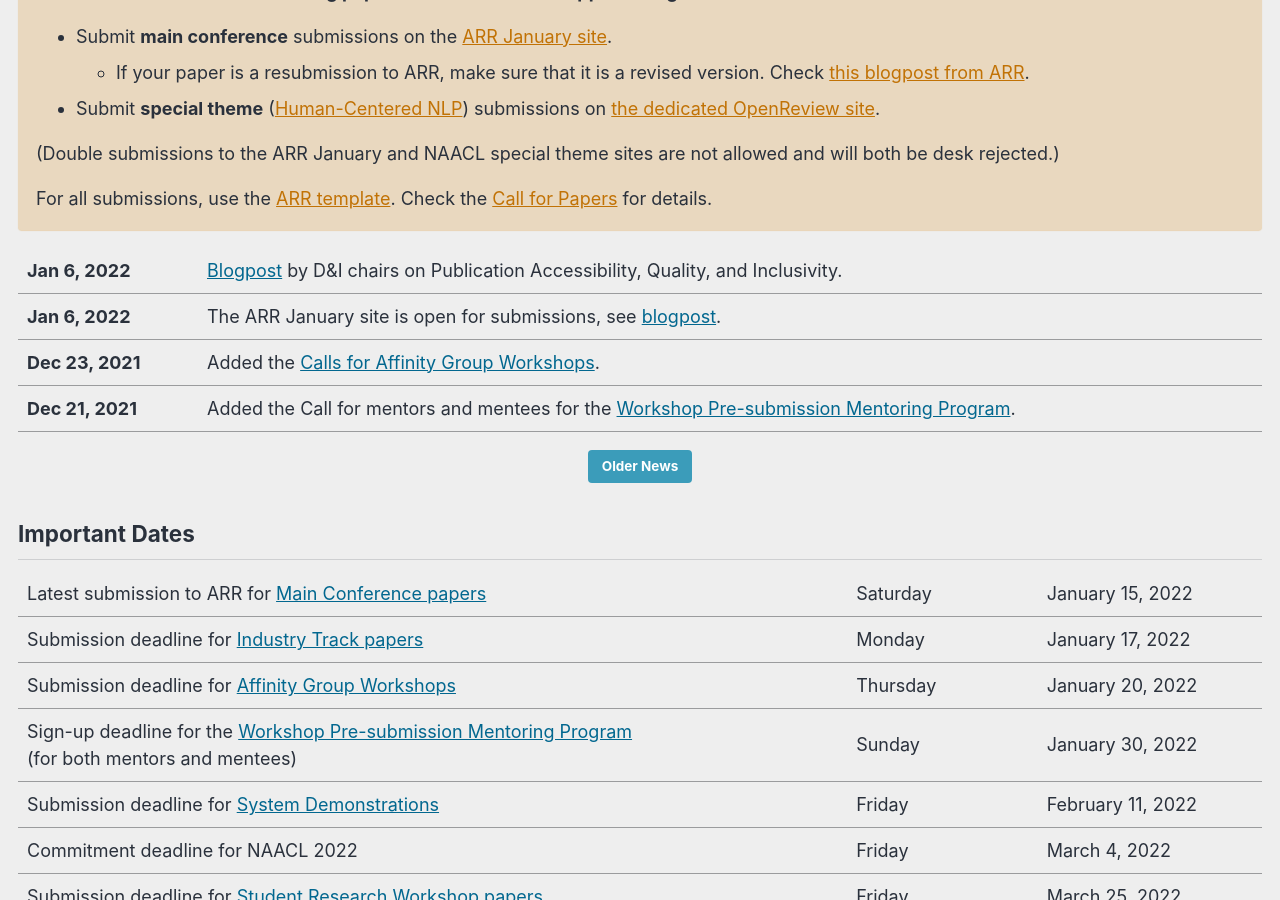
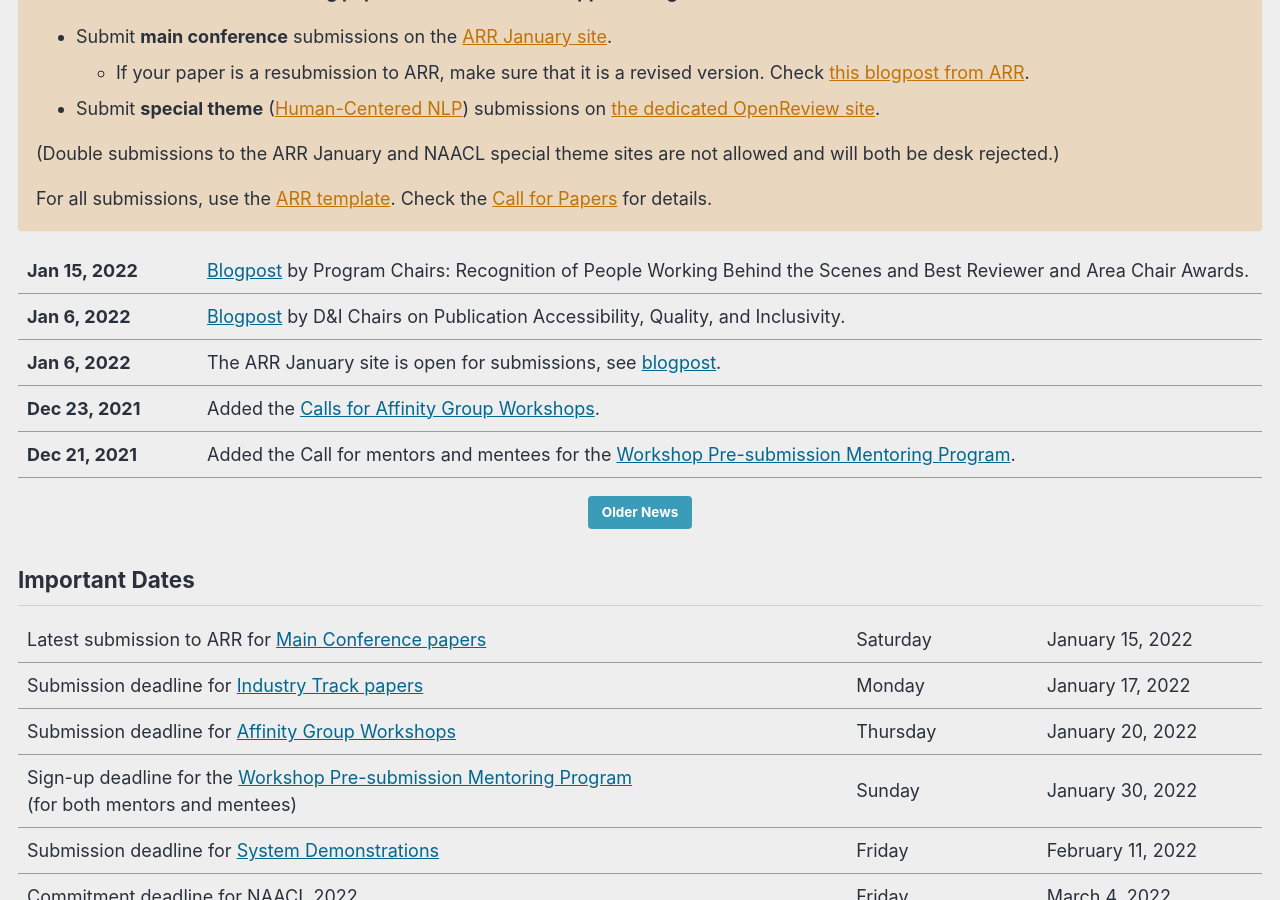
Before and after one commit to naacl-org/naacl-2022-website, a Jekyll site: the page built from _pages/home.md, in a window 1280 px wide and 900 px high, scrolled down 618 px. Built offline with Jekyll 4.4.1, drawn with Linux system fonts in a browser that asks for light colours; cached includes are drawn as plain includes; comment, search, counter and statistics services are not loaded.

Commit message:
Added blog post: Recognition of ARR people + best reviewer/chair awards

```diff
--- a/_pages/home.md
+++ b/_pages/home.md
@@ -30,7 +30,8 @@ The Industry Track submission deadline has been extended to January 17, 2022.
 For all submissions, use the [ARR template](https://aclrollingreview.org/cfp#paper-submission-and-templates). Check the [Call for Papers](https://2022.naacl.org/calls/papers/) for details.
 </div>
 
-| Jan 6, 2022 | [Blogpost](/blog/publication-accessibility-quality-inclusivity/) by D&I chairs on Publication Accessibility, Quality, and Inclusivity.
+| Jan 15, 2022 | [Blogpost](/blog/recognition-and-awards/) by Program Chairs: Recognition of People Working Behind the Scenes and Best Reviewer and Area Chair Awards.
+| Jan 6, 2022 | [Blogpost](/blog/publication-accessibility-quality-inclusivity/) by D&I Chairs on Publication Accessibility, Quality, and Inclusivity.
 | Jan 6, 2022 | The ARR January site is open for submissions, see [blogpost](/blog/ARR-open-for-submissions/).
 | Dec 23, 2021 | Added the [Calls for Affinity Group Workshops](/calls/affinity-workshops/).
 | Dec 21, 2021 | Added the Call for mentors and mentees for the [Workshop Pre-submission Mentoring Program](/calls/workshop-mentoring/).
```
Also changed, not shown: _posts/2022-01-15-recognition-and-awards.md (added, +36 -0 lines).
